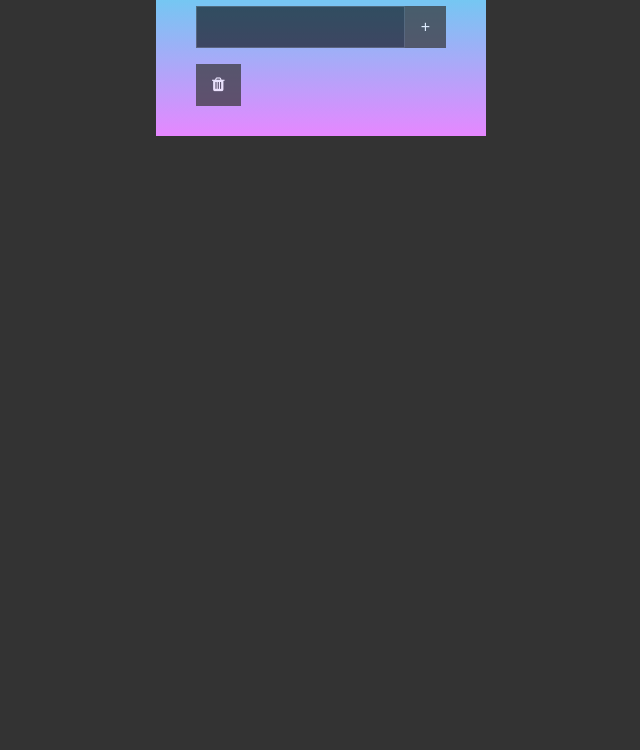
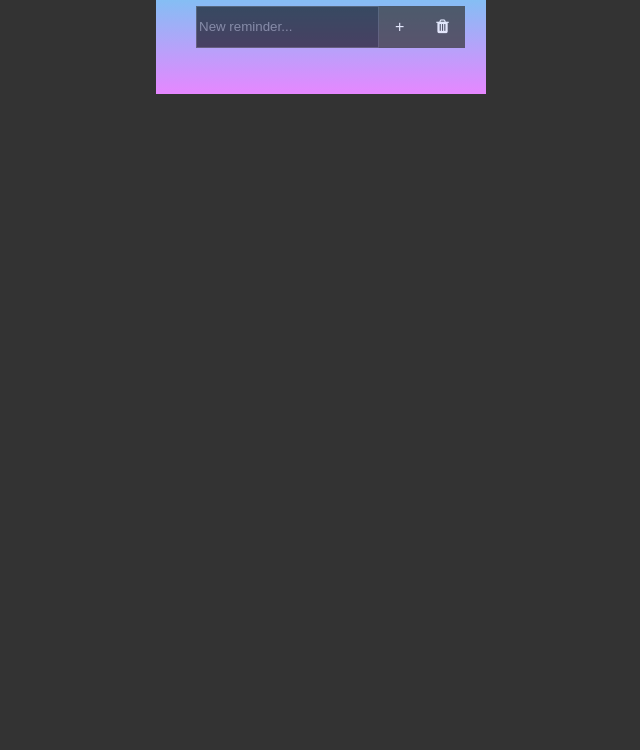
Before and after one commit to misterkolton/Reminders, a plain HTML site: page index.html in a window 1280 px wide. Shown: the part 106-856 px from the top of the page, without its empty margins (319-959 px from the left). Drawn offline with Linux system fonts and the light colour scheme.

Commit message:
delete button is functional with removing item from index 0. also clearing the input field after event is working while delete still works also

```diff
--- a/index.html
+++ b/index.html
@@ -16,10 +16,12 @@
     <div class="main-container">
         <h1>Reminders:</h1>
         <div class="input-with-button">
-            <input type="text" id="reminderInput" /><button id="button" onclick="addItem()">+</button>
+            <input type="text" id="reminderInput" placeholder="New reminder..." />
+            <button id="button" onclick="addItem()">+</button>
+            </ul><button onclick="removeItem()"><i class="fa fa-trash"></i></button>
         </div>
 
-        <ul id="reminder-list"></ul><button onclick="removeItem()"><i class="fa fa-trash"></i></button>
+        <ul id="reminder-list">
 
 
 
--- a/index.js
+++ b/index.js
@@ -7,12 +7,14 @@ function addItem(){
     li.setAttribute('id',reminderInput.value);
     li.appendChild(document.createTextNode(reminderInput.value));
     ul.appendChild(li);
-
+    document.getElementById("reminderInput").value = "";
 }
 
 function removeItem(){
-   const item = document.getElementById(reminderInput.value);
-    ul.removeChild(item);
+//    const item = document.getElementById(reminderInput.value);
+//     ul.removeChild(item);
+const list = document.getElementById("reminder-list");   // Get the <ul> element with id="reminder-list"
+list.removeChild(list.childNodes[0]);           // Remove <ul>'s first child node (index 0)
 }
 
 document.getElementById('reminderInput').addEventListener('keypress', function (e) {
```
